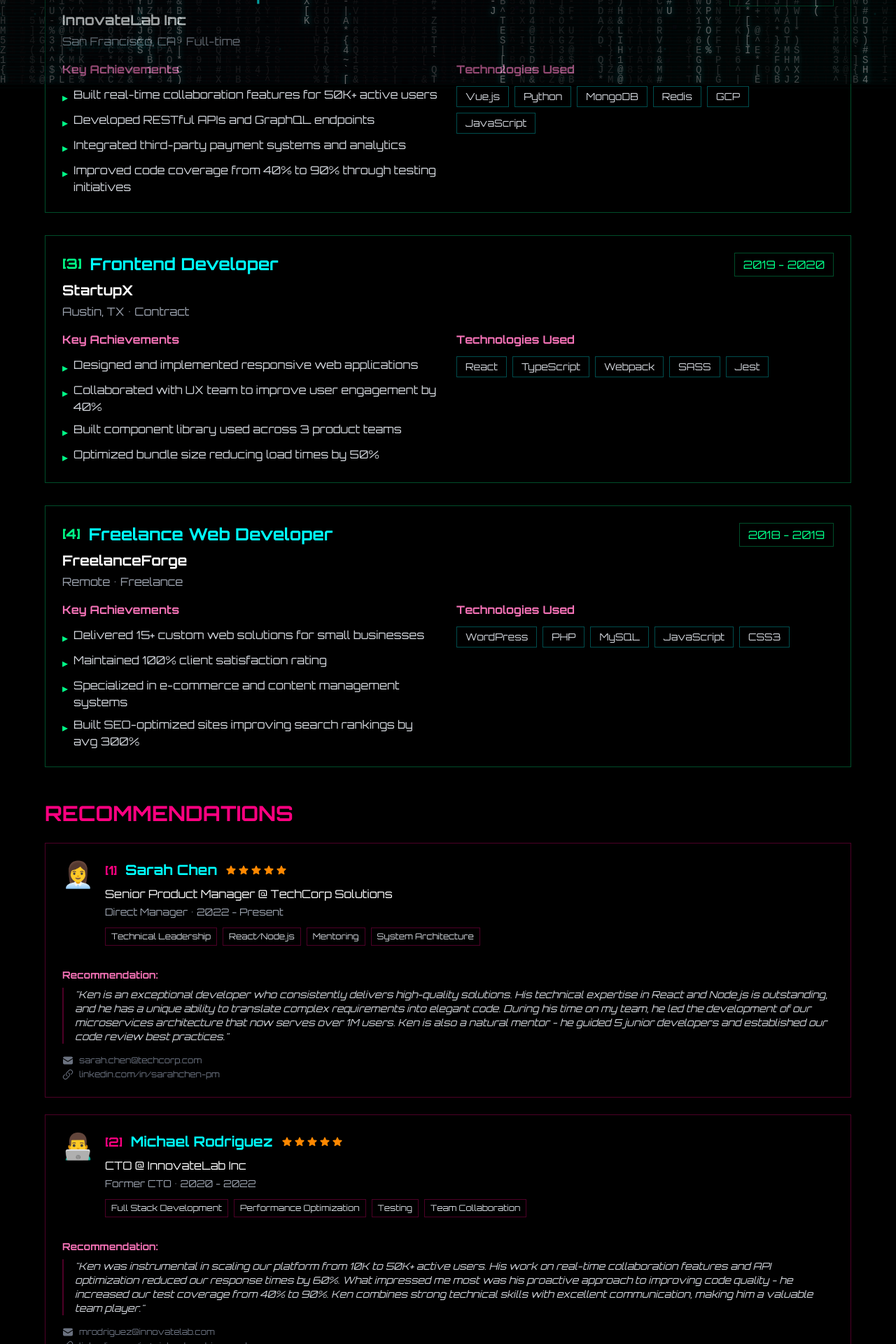
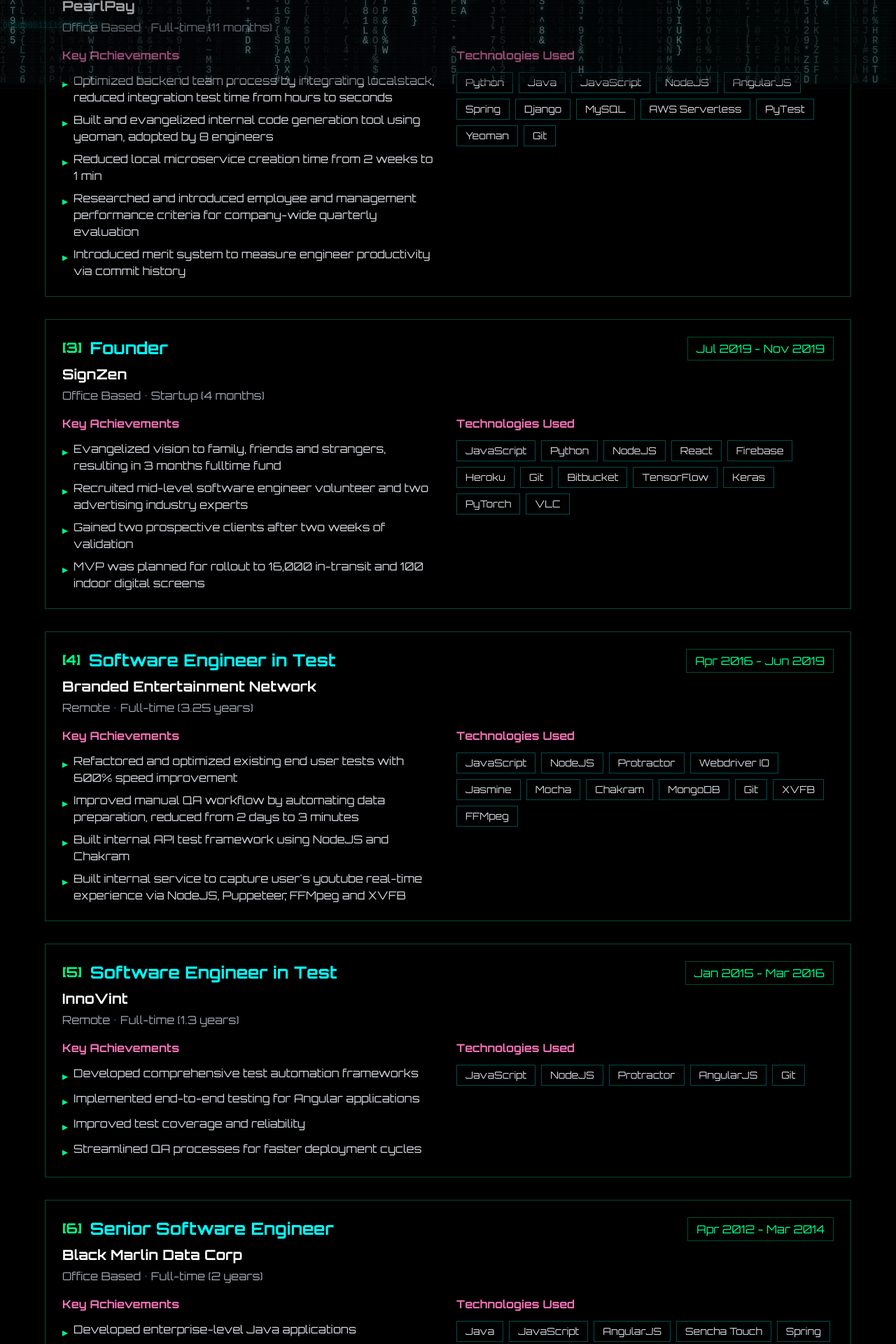
Before and after one commit to mranosa/cyberpunk-terminal-portfolio, a Next.js app: page /work in a window 1280 px wide. Shown: the part 680-2600 px from the top of the page at 70% size. Built offline with nearby package versions, Linux system fonts and the light colour scheme; no server answers.

Commit message:
Updated work page to use values from CV

```diff
--- a/app/work/page.tsx
+++ b/app/work/page.tsx
@@ -6,7 +6,7 @@
 import { recommendations } from '@/components/terminal/data/recommendations'
 import MatrixRain from '@/components/MatrixRainWrapper'
 import { ArrowLeftIcon, ArrowDownTrayIcon } from '@heroicons/react/24/outline'
-import { StarIcon, EnvelopeIcon, LinkIcon } from '@heroicons/react/24/solid'
+import { StarIcon, LinkIcon } from '@heroicons/react/24/solid'
 
 export default function WorkPage() {
   const router = useRouter()
@@ -198,14 +198,17 @@
                     </blockquote>
                   </div>
 
-                  <div className="text-gray-500 text-xs space-y-1">
-                    <div className="flex items-center gap-2">
-                      <EnvelopeIcon className="w-4 h-4" />
-                      <span>{rec.contact.email}</span>
-                    </div>
+                  <div className="text-gray-500 text-xs">
                     <div className="flex items-center gap-2">
                       <LinkIcon className="w-4 h-4" />
-                      <span>{rec.contact.linkedin}</span>
+                      <a
+                        href={`https://${rec.contact.linkedin}`}
+                        target="_blank"
+                        rel="noopener noreferrer"
+                        className="hover:text-cyber-cyan transition-colors"
+                      >
+                        {rec.contact.linkedin}
+                      </a>
                     </div>
                   </div>
                 </motion.div>
@@ -226,18 +229,18 @@
             <div className="flex flex-col md:flex-row items-start md:items-center justify-between gap-4">
               <div>
                 <div className="text-cyber-green font-mono text-lg mb-2">
-                  SOFTWARE_ENGINEER_CV.pdf
+                  Mark_Kenneth_Ranosa_CV.pdf
                 </div>
                 <div className="text-gray-400 text-sm">
-                  Complete technical resume with project portfolio, skills matrix,
-                  and professional experience.
+                  Complete technical resume with 15+ years of experience,
+                  project portfolio, and comprehensive skills matrix.
                 </div>
               </div>
               <button
                 onClick={() => {
                   const link = document.createElement('a')
                   link.href = '/cv/SOFTWARE_ENGINEER_CV.pdf'
-                  link.download = 'SOFTWARE_ENGINEER_CV.pdf'
+                  link.download = 'Mark_Kenneth_Ranosa_CV.pdf'
                   link.click()
                 }}
                 className="text-cyber-green hover:text-white text-sm border border-cyber-green/50
--- a/components/Terminal.tsx
+++ b/components/Terminal.tsx
@@ -86,6 +86,8 @@
       case 'skills languages':
       case 'skills frameworks':
       case 'skills tools':
+      case 'skills databases':
+      case 'skills aiml':
         const category = trimmedCmd.split(' ')[1] as keyof typeof skills
         if (skills[category]) {
           output = <SkillsCategoryCommand category={category} />
--- a/components/terminal/commands/HelpCommand.tsx
+++ b/components/terminal/commands/HelpCommand.tsx
@@ -15,7 +15,7 @@
         <span className="quantum-blue">work</span> - Display work experience, recommendations and CV download
       </div>
       <div className="ultra-light">
-        <span className="nova-purple">skills [category]</span> - Display skills matrix (languages, frameworks, tools)
+        <span className="nova-purple">skills [category]</span> - Display skills (languages, frameworks, tools, databases, aiml)
       </div>
       <div className="ultra-light">
         <span className="aurora-green">thoughts</span> - Display random thoughts
--- a/components/terminal/data/recommendations.ts
+++ b/components/terminal/data/recommendations.ts
@@ -1,82 +1,167 @@
 export const recommendations = [
   {
     id: 1,
-    name: 'Sarah Chen',
-    position: 'Senior Product Manager',
-    company: 'TechCorp Solutions',
-    relationship: 'Direct Manager',
-    duration: '2022 - Present',
-    avatar: '👩‍💼',
+    name: 'Dobes Vandermeer',
+    position: 'Software Architect',
+    company: 'Formative',
+    relationship: 'Colleague',
+    duration: 'Worked together at Formative',
+    avatar: '🏗️',
     rating: 5,
-    recommendation: 'Ken is an exceptional developer who consistently delivers high-quality solutions. His technical expertise in React and Node.js is outstanding, and he has a unique ability to translate complex requirements into elegant code. During his time on my team, he led the development of our microservices architecture that now serves over 1M users. Ken is also a natural mentor - he guided 5 junior developers and established our code review best practices.',
-    skills: ['Technical Leadership', 'React/Node.js', 'Mentoring', 'System Architecture'],
+    recommendation: 'Ken was a pleasure to work with. He had a great attitude and was always receptive to feedback. I especially appreciated his dedication to personal growth.',
+    skills: ['Personal Growth', 'Team Collaboration', 'Receptive to Feedback'],
     contact: {
-      email: 'sarah.chen@techcorp.com',
-      linkedin: 'linkedin.com/in/sarahchen-pm'
+      linkedin: 'linkedin.com/in/dobesv'
     }
   },
   {
     id: 2,
-    name: 'Michael Rodriguez',
-    position: 'CTO',
-    company: 'InnovateLab Inc',
-    relationship: 'Former CTO',
-    duration: '2020 - 2022',
-    avatar: '👨‍💻',
+    name: 'Yong La',
+    position: 'Software Engineer',
+    company: 'Formative',
+    relationship: 'Team Member',
+    duration: 'Worked together at Formative',
+    avatar: '💻',
     rating: 5,
-    recommendation: 'Ken was instrumental in scaling our platform from 10K to 50K+ active users. His work on real-time collaboration features and API optimization reduced our response times by 60%. What impressed me most was his proactive approach to improving code quality - he increased our test coverage from 40% to 90%. Ken combines strong technical skills with excellent communication, making him a valuable team player.',
-    skills: ['Full Stack Development', 'Performance Optimization', 'Testing', 'Team Collaboration'],
+    recommendation: 'Ken and I worked together for many years throughout Formative\'s rapid growth, all the way to its acquisition and beyond. I always appreciated the energy and enthusiasm he brought to the team. He was hardworking, and his willingness to go out of his comfort zone to tackle tough challenges was something I respected, especially in a fast-paced startup environment. He\'s an authentic individual that would be a valuable addition to any team!',
+    skills: ['Adaptability', 'Problem Solving', 'Startup Experience', 'Team Player'],
     contact: {
-      email: 'mrodriguez@innovatelab.com',
-      linkedin: 'linkedin.com/in/michael-rodriguez-cto'
+      linkedin: 'linkedin.com/in/yongla'
     }
   },
   {
     id: 3,
-    name: 'Emily Watson',
-    position: 'Senior Frontend Developer',
-    company: 'StartupX',
-    relationship: 'Team Lead',
-    duration: '2019 - 2020',
-    avatar: '👩‍🎨',
+    name: 'Tiffani Latrell',
+    position: 'Project Manager',
+    company: 'Formative',
+    relationship: 'Project Manager',
+    duration: 'Worked together at Formative',
+    avatar: '📋',
     rating: 5,
-    recommendation: 'Ken joined our team as a frontend developer but quickly proved his versatility and leadership. He built a component library that became the foundation for all our products across 3 teams. His attention to detail and user experience focus helped improve user engagement by 40%. Ken is collaborative, innovative, and always eager to learn new technologies.',
-    skills: ['Frontend Development', 'Component Libraries', 'UX Focus', 'Innovation'],
+    recommendation: 'I had the pleasure of working with Ken on an agile team where he consistently delivered high-quality work across both front-end and back-end tasks. He\'s a versatile developer who\'s open to feedback, easy to collaborate with, and quick to adapt to shifting priorities. Ken\'s ability to contribute across the stack made him a valuable part of our team. Highly recommended- I\'d happily work with him again.',
+    skills: ['Full Stack', 'Agile', 'Frontend', 'Backend', 'Adaptability'],
     contact: {
-      email: 'emily.watson@startupx.io',
-      linkedin: 'linkedin.com/in/emily-watson-frontend'
+      linkedin: 'linkedin.com/in/tiffani-latrell-2024k'
     }
   },
   {
     id: 4,
-    name: 'David Kim',
-    position: 'Small Business Owner',
-    company: 'Kim\'s Restaurant Group',
-    relationship: 'Client',
-    duration: '2018 - 2019',
-    avatar: '👨‍🍳',
+    name: 'Ronald Phan',
+    position: 'Software Engineer',
+    company: 'Formative',
+    relationship: 'Colleague',
+    duration: 'Worked together at Formative',
+    avatar: '👨‍💻',
     rating: 5,
-    recommendation: 'Ken built our restaurant chain\'s website and online ordering system. His work increased our online orders by 300% and significantly improved our search rankings. What I appreciated most was his ability to explain technical concepts in simple terms and his patience in training our staff. Ken delivered everything on time and within budget, maintaining excellent communication throughout.',
-    skills: ['Web Development', 'E-commerce', 'SEO', 'Client Communication'],
+    recommendation: 'Great developer, hard worker and knowledgeable at his craft',
+    skills: ['Development', 'Hard Working', 'Technical Knowledge'],
     contact: {
-      email: 'david@kimsrestaurants.com',
-      linkedin: 'linkedin.com/in/david-kim-restaurant'
+      linkedin: 'linkedin.com/in/ronald-phan-05310b22'
     }
   },
   {
     id: 5,
-    name: 'Dr. Jennifer Park',
-    position: 'Computer Science Professor',
-    company: 'Stanford University',
-    relationship: 'Academic Mentor',
-    duration: '2017 - 2018',
-    avatar: '👩‍🏫',
+    name: 'Peter Milan',
+    position: 'Senior Backend Engineer',
+    company: 'Factor Eleven',
+    relationship: 'Former Colleague',
+    duration: 'Worked together at BEN',
+    avatar: '⚙️',
     rating: 5,
-    recommendation: 'Ken was one of the most dedicated students in my advanced algorithms course. His final project on distributed systems optimization was exceptional and later influenced his professional work. He has a strong theoretical foundation combined with practical problem-solving skills. Ken\'s curiosity and analytical thinking make him an excellent engineer.',
-    skills: ['Algorithms', 'Distributed Systems', 'Problem Solving', 'Analytical Thinking'],
+    recommendation: 'It was nice to work with Ken in BEN. The work he did, helped identifying lots of bugs specially during big refactoring / breaking changes of the code.',
+    skills: ['QA', 'Bug Detection', 'Testing', 'Code Refactoring'],
     contact: {
-      email: 'jpark@stanford.edu',
-      linkedin: 'linkedin.com/in/jennifer-park-stanford'
+      linkedin: 'linkedin.com/in/peter-milan-9b970826'
+    }
+  },
+  {
+    id: 6,
+    name: 'Reginald Eli Deinla',
+    position: 'Engineering Manager',
+    company: 'Agoda',
+    relationship: 'Professional Connection',
+    duration: 'Professional Network',
+    avatar: '👔',
+    rating: 5,
+    recommendation: 'I can recommend Mark\'s passion for solving problems. Given a good amount of resources, he can probably succeed in starting up a good business. It helps that he also has some technical chops to get things started.',
+    skills: ['Problem Solving', 'Entrepreneurship', 'Technical Skills', 'Business Acumen'],
+    contact: {
+      linkedin: 'linkedin.com/in/radeinla'
+    }
+  },
+  {
+    id: 7,
+    name: 'Stefan Bernard Lavilla',
+    position: 'Senior Software Engineer',
+    company: 'Adaca',
+    relationship: 'Former Team Member',
+    duration: 'Previous Project Collaboration',
+    avatar: '🚀',
+    rating: 5,
+    recommendation: 'Kenneth and I are team mates before in one project. He is a good team player and is always ready to help. He ensures that the project meets deadline. He is excited about new web technologies and likes to play with them. He makes suggestions to improve application architectures and is able to find loopholes to existing ones.',
+    skills: ['Team Player', 'Web Technologies', 'Architecture', 'Problem Detection'],
+    contact: {
+      linkedin: 'linkedin.com/in/stefanlavilla'
+    }
+  },
+  {
+    id: 8,
+    name: 'Limuel Flores',
+    position: 'Senior Java Developer',
+    company: 'Tyler Technology Philippines Inc',
+    relationship: 'Former Colleague',
+    duration: 'Project Collaboration',
+    avatar: '☕',
+    rating: 5,
+    recommendation: 'If you need something done in a short period of time with new technologies, Ken is the man for it! We have worked on bootstrapping a project and his inputs has helped us get the project up to speed in no time. From database design, stack architecture and user experience. He is passionate in everything that he does, loves learning the new technology, fast, reliable, efficient and easily gets a long with everyone. I HIGHLY RECOMMEND THIS GUY! All the best in your endevours!',
+    skills: ['Rapid Development', 'Database Design', 'Architecture', 'UX', 'New Technologies'],
+    contact: {
+      linkedin: 'linkedin.com/in/limuelflores'
+    }
+  },
+  {
+    id: 9,
+    name: 'Kelvin Hui',
+    position: 'Development Manager',
+    company: 'Iron Data Solutions',
+    relationship: 'Former Manager',
+    duration: 'Worked together at BMDC',
+    avatar: '📊',
+    rating: 5,
+    recommendation: 'Mark was reporting to me at BMDC, he is a quick learner of new technologies. He always came to me with new ideas or recommendations to try with our products.',
+    skills: ['Quick Learner', 'Innovation', 'New Technologies', 'Product Ideas'],
+    contact: {
+      linkedin: 'linkedin.com/in/kelvin-hui-27ba73'
+    }
+  },
+  {
+    id: 10,
+    name: 'Dino Bagayaua',
+    position: 'Senior Consultant',
+    company: 'MarkLogic',
+    relationship: 'Former Teacher',
+    duration: 'PSHS Instructor',
+    avatar: '👨‍🏫',
+    rating: 5,
+    recommendation: 'Kenneth was probably my best java programmer when he was still my student in PSHS. He is a really passionate developer. He never stops trying new things to improve his craft. I am sure he will be valuable asset to any team he joins.',
+    skills: ['Java Programming', 'Continuous Learning', 'Passion', 'Craftsmanship'],
+    contact: {
+      linkedin: 'linkedin.com/in/dinobb'
+    }
+  },
+  {
+    id: 11,
+    name: 'Giovanni Cruz',
+    position: 'Software Engineer',
+    company: 'Intertec International',
+    relationship: 'Former Colleague',
+    duration: 'Professional Collaboration',
+    avatar: '🛠️',
+    rating: 5,
+    recommendation: 'I have worked with Kenneth and he is good at learning new technologies and immediately using it to good use in the projects that he has worked on',
+    skills: ['Fast Learning', 'Technology Adoption', 'Practical Application'],
+    contact: {
+      linkedin: 'linkedin.com/in/giovanni-cruz-0b601055'
     }
   }
 ]
--- a/components/terminal/data/skills.ts
+++ b/components/terminal/data/skills.ts
@@ -1,23 +1,39 @@
 export const skills = {
   languages: [
+    { name: 'JavaScript', level: 95 },
+    { name: 'Java', level: 90 },
+    { name: 'Python', level: 85 },
     { name: 'TypeScript', level: 90 },
-    { name: 'JavaScript', level: 95 },
-    { name: 'Python', level: 85 },
-    { name: 'Rust', level: 70 },
-    { name: 'Go', level: 75 },
+    { name: 'Scala', level: 70 },
   ],
   frameworks: [
-    { name: 'React/Next.js', level: 95 },
-    { name: 'Node.js', level: 90 },
-    { name: 'FastAPI', level: 85 },
-    { name: 'GraphQL', level: 80 },
-    { name: 'Docker/K8s', level: 85 },
+    { name: 'Node.js', level: 95 },
+    { name: 'React', level: 90 },
+    { name: 'AngularJS', level: 85 },
+    { name: 'Spring', level: 85 },
+    { name: 'Django', level: 75 },
+    { name: 'GraphQL', level: 85 },
   ],
   tools: [
-    { name: 'Git/GitHub', level: 95 },
-    { name: 'AWS/Cloud', level: 85 },
-    { name: 'CI/CD', level: 90 },
-    { name: 'Databases', level: 88 },
-    { name: 'Testing', level: 92 },
+    { name: 'Git', level: 95 },
+    { name: 'MongoDB', level: 88 },
+    { name: 'MySQL/SQLite', level: 90 },
+    { name: 'Firebase', level: 85 },
+    { name: 'AWS Serverless', level: 80 },
+    { name: 'Docker', level: 75 },
+    { name: 'Protractor/WebdriverIO', level: 90 },
+    { name: 'Jasmine/Mocha/PyTest', level: 88 },
   ],
+  databases: [
+    { name: 'Firebase', level: 85 },
+    { name: 'MySQL', level: 90 },
+    { name: 'SQLite', level: 85 },
+    { name: 'MongoDB', level: 88 },
+    { name: 'HDF5', level: 70 },
+  ],
+  aiml: [
+    { name: 'TensorFlow', level: 75 },
+    { name: 'Keras', level: 75 },
+    { name: 'PyTorch', level: 70 },
+  ]
 }
--- a/components/terminal/data/workExperience.ts
+++ b/components/terminal/data/workExperience.ts
@@ -1,62 +1,138 @@
 export const workExperience = [
   {
     id: 1,
-    company: 'TechCorp Solutions',
-    position: 'Senior Full Stack Developer',
-    duration: '2022 - Present',
+    company: 'Formative (Acquired May 2023)',
+    position: 'Software Engineer',
+    duration: 'Feb 2021 - June 2025',
     location: 'Remote',
-    type: 'Full-time',
+    type: 'Full-time (4.4 years)',
     achievements: [
-      'Led development of microservices architecture serving 1M+ users',
-      'Reduced API response times by 60% through optimization',
-      'Mentored 5 junior developers and established code review practices',
-      'Implemented CI/CD pipelines reducing deployment time by 80%'
+      'Consistently took on and delivered time constrained high value features',
+      'Resulted in closing approx > 1 million dollars worth of deals',
+      'Worked with modern tech stack including GraphQL and MongoDB',
+      'Delivered critical features under tight deadlines'
     ],
-    technologies: ['React', 'Node.js', 'PostgreSQL', 'Docker', 'AWS', 'TypeScript']
+    technologies: ['TypeScript', 'Node.js', 'React', 'MongoDB', 'GraphQL', 'Git']
   },
   {
     id: 2,
-    company: 'InnovateLab Inc',
-    position: 'Full Stack Developer',
-    duration: '2020 - 2022',
-    location: 'San Francisco, CA',
-    type: 'Full-time',
+    company: 'PearlPay',
+    position: 'Senior Software Engineer',
+    duration: 'Nov 2019 - Sep 2020',
+    location: 'Office Based',
+    type: 'Full-time (11 months)',
     achievements: [
-      'Built real-time collaboration features for 50K+ active users',
-      'Developed RESTful APIs and GraphQL endpoints',
-      'Integrated third-party payment systems and analytics',
-      'Improved code coverage from 40% to 90% through testing initiatives'
+      'Optimized backend team process by integrating localstack, reduced integration test time from hours to seconds',
+      'Built and evangelized internal code generation tool using yeoman, adopted by 8 engineers',
+      'Reduced local microservice creation time from 2 weeks to 1 min',
+      'Researched and introduced employee and management performance criteria for company-wide quarterly evaluation',
+      'Introduced merit system to measure engineer productivity via commit history'
     ],
-    technologies: ['Vue.js', 'Python', 'MongoDB', 'Redis', 'GCP', 'JavaScript']
+    technologies: ['Python', 'Java', 'JavaScript', 'NodeJS', 'AngularJS', 'Spring', 'Django', 'MySQL', 'AWS Serverless', 'PyTest', 'Yeoman', 'Git']
   },
   {
     id: 3,
-    company: 'StartupX',
-    position: 'Frontend Developer',
-    duration: '2019 - 2020',
-    location: 'Austin, TX',
-    type: 'Contract',
+    company: 'SignZen',
+    position: 'Founder',
+    duration: 'Jul 2019 - Nov 2019',
+    location: 'Office Based',
+    type: 'Startup (4 months)',
     achievements: [
-      'Designed and implemented responsive web applications',
-      'Collaborated with UX team to improve user engagement by 40%',
-      'Built component library used across 3 product teams',
-      'Optimized bundle size reducing load times by 50%'
+      'Evangelized vision to family, friends and strangers, resulting in 3 months fulltime fund',
+      'Recruited mid-level software engineer volunteer and two advertising industry experts',
+      'Gained two prospective clients after two weeks of validation',
+      'MVP was planned for rollout to 16,000 in-transit and 100 indoor digital screens'
     ],
-    technologies: ['React', 'TypeScript', 'Webpack', 'SASS', 'Jest']
+    technologies: ['JavaScript', 'Python', 'NodeJS', 'React', 'Firebase', 'Heroku', 'Git', 'Bitbucket', 'TensorFlow', 'Keras', 'PyTorch', 'VLC']
   },
   {
     id: 4,
-    company: 'FreelanceForge',
-    position: 'Freelance Web Developer',
-    duration: '2018 - 2019',
+    company: 'Branded Entertainment Network',
+    position: 'Software Engineer in Test',
+    duration: 'Apr 2016 - Jun 2019',
     location: 'Remote',
-    type: 'Freelance',
+    type: 'Full-time (3.25 years)',
     achievements: [
-      'Delivered 15+ custom web solutions for small businesses',
-      'Maintained 100% client satisfaction rating',
-      'Specialized in e-commerce and content management systems',
-      'Built SEO-optimized sites improving search rankings by avg 300%'
+      'Refactored and optimized existing end user tests with 600% speed improvement',
+      'Improved manual QA workflow by automating data preparation, reduced from 2 days to 3 minutes',
+      'Built internal API test framework using NodeJS and Chakram',
+      'Built internal service to capture user\'s youtube real-time experience via NodeJS, Puppeteer, FFMpeg and XVFB'
     ],
-    technologies: ['WordPress', 'PHP', 'MySQL', 'JavaScript', 'CSS3']
+    technologies: ['JavaScript', 'NodeJS', 'Protractor', 'Webdriver IO', 'Jasmine', 'Mocha', 'Chakram', 'MongoDB', 'Git', 'XVFB', 'FFMpeg']
+  },
+  {
+    id: 5,
+    company: 'InnoVint',
+    position: 'Software Engineer in Test',
+    duration: 'Jan 2015 - Mar 2016',
+    location: 'Remote',
+    type: 'Full-time (1.3 years)',
+    achievements: [
+      'Developed comprehensive test automation frameworks',
+      'Implemented end-to-end testing for Angular applications',
+      'Improved test coverage and reliability',
+      'Streamlined QA processes for faster deployment cycles'
+    ],
+    technologies: ['JavaScript', 'NodeJS', 'Protractor', 'AngularJS', 'Git']
+  },
+  {
+    id: 6,
+    company: 'Black Marlin Data Corp',
+    position: 'Senior Software Engineer',
+    duration: 'Apr 2012 - Mar 2014',
+    location: 'Office Based',
+    type: 'Full-time (2 years)',
+    achievements: [
+      'Developed enterprise-level Java applications',
+      'Built mobile applications using Sencha Touch',
+      'Implemented automated testing with Selenium',
+      'Worked with Spring and Hibernate frameworks'
+    ],
+    technologies: ['Java', 'JavaScript', 'AngularJS', 'Sencha Touch', 'Spring', 'Hibernate', 'Selenium', 'Git', 'Maven', 'Subversion']
+  },
+  {
+    id: 7,
+    company: 'Zappli',
+    position: 'Software Engineer',
+    duration: 'Mar 2011 - Apr 2012',
+    location: 'Remote',
+    type: 'Full-time (1.2 years)',
+    achievements: [
+      'Developed web applications using Spring framework',
+      'Implemented database solutions with MySQL',
+      'Created responsive user interfaces',
+      'Collaborated with remote team using Git'
+    ],
+    technologies: ['Java', 'JavaScript', 'Spring', 'MySQL', 'Git']
+  },
+  {
+    id: 8,
+    company: 'Fabulous Apps LLC',
+    position: 'Software Engineer',
+    duration: 'May 2009 - Mar 2011',
+    location: 'Remote',
+    type: 'Full-time (2 years)',
+    achievements: [
+      'Built scalable applications on Google App Engine',
+      'Worked with Big Table for data storage',
+      'Developed with jQuery and early AngularJS',
+      'Created interactive web applications with Scriptaculous'
+    ],
+    technologies: ['Java', 'JavaScript', 'Spring', 'jQuery', 'AngularJS', 'Maven', 'MySQL', 'Scriptaculous', 'App Engine', 'Big Table', 'Git']
+  },
+  {
+    id: 9,
+    company: 'Orange and Bronze Software Labs',
+    position: 'Junior Software Engineer',
+    duration: 'Mar 2009 - Jun 2010',
+    location: 'Office Based',
+    type: 'Full-time (1.3 years)',
+    achievements: [
+      'Started professional career in enterprise Java development',
+      'Worked with Spring and Struts frameworks',
+      'Gained experience with Oracle and MySQL databases',
+      'Contributed to multiple client projects'
+    ],
+    technologies: ['Java', 'JavaScript', 'Spring', 'Struts', 'MySQL', 'Oracle', 'Git']
   }
 ]
```
Also changed, not shown: components/terminal/commands/OtherCommands.tsx (+5 -3 lines).
